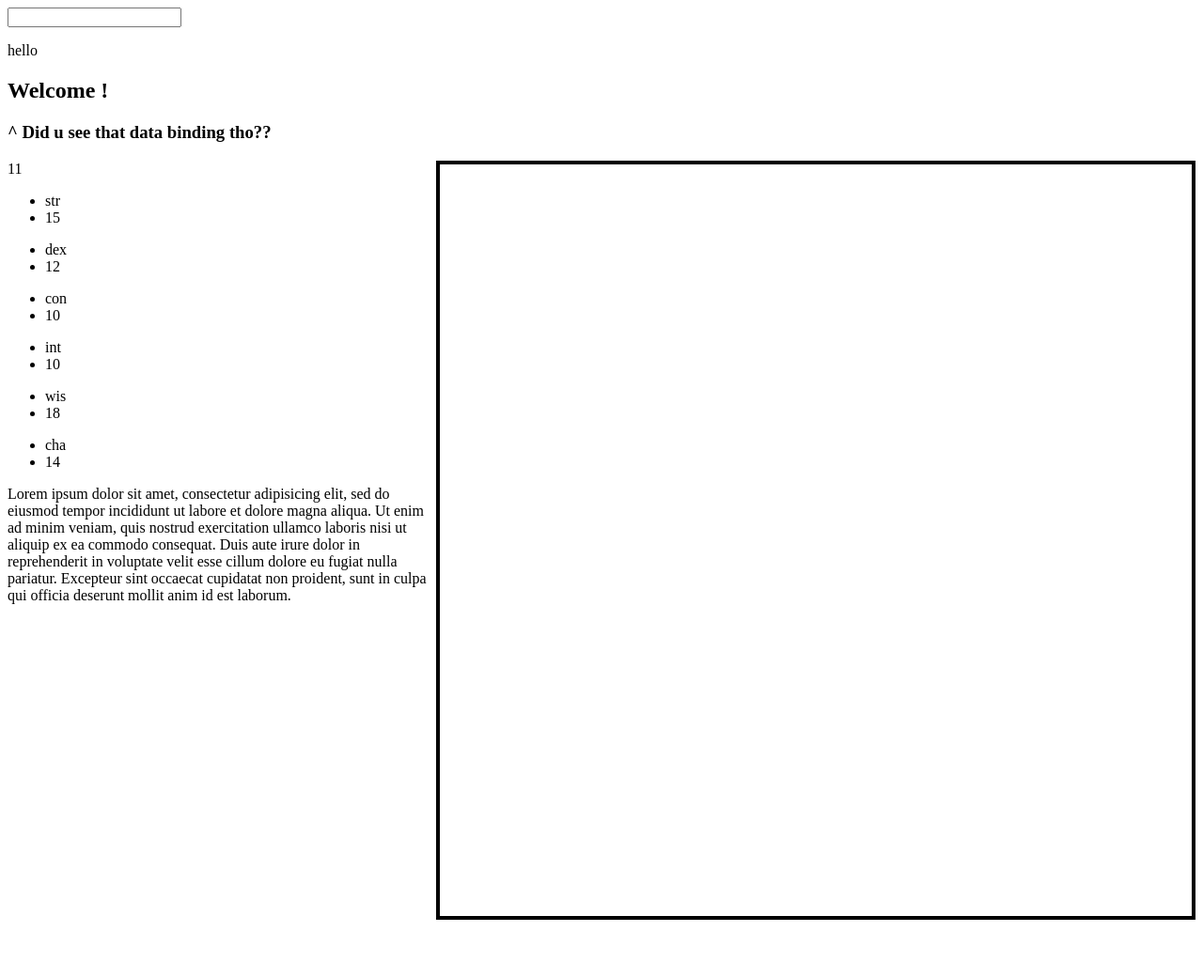
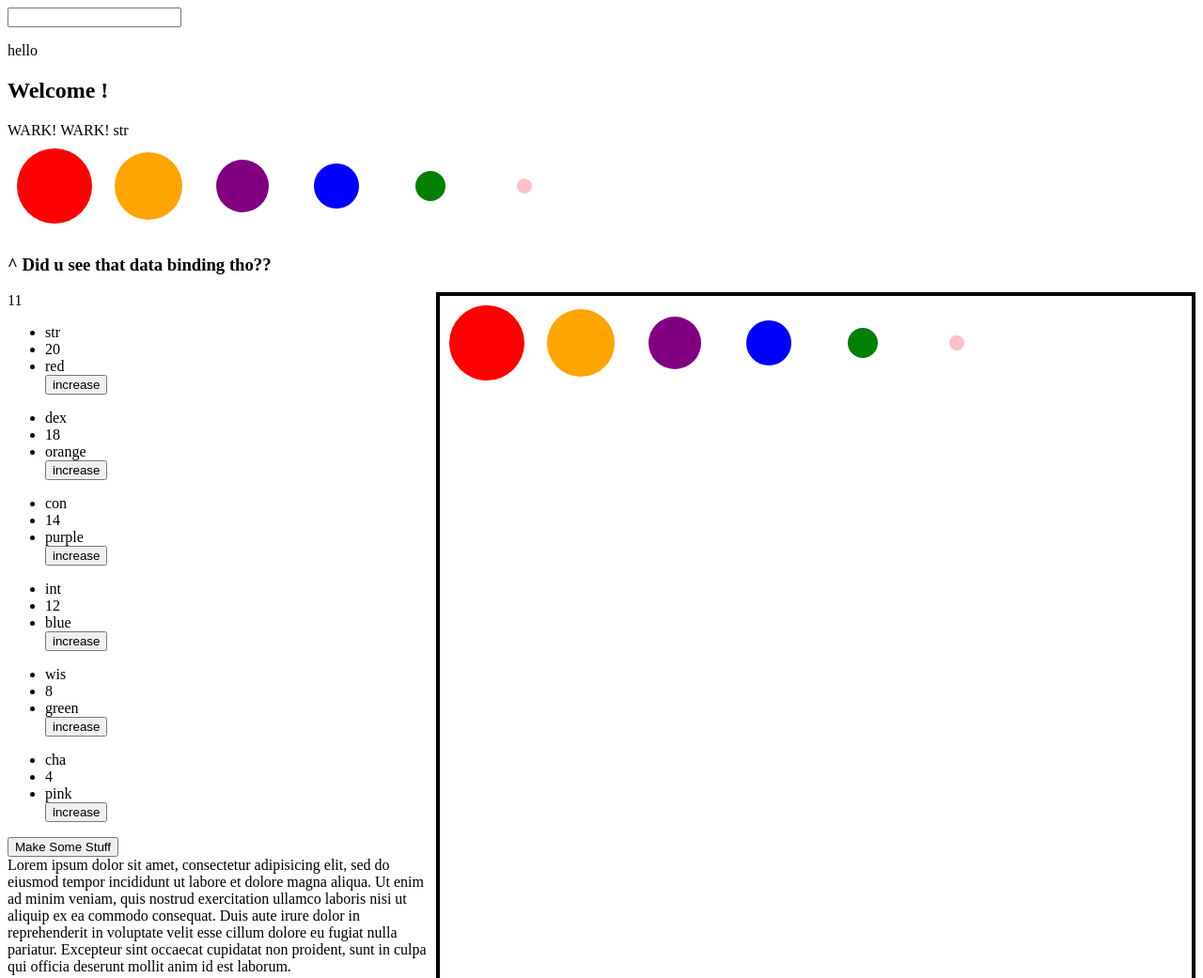
Before and after one commit to ScottBWar/colorwatch, a plain HTML site: page index.html in a window 1280 px wide. Shown: the top 1041 px of the page at 94% size. Before the commit the page ends 979 px from the top, so only its background shows below. Drawn offline with nearby package versions, Linux system fonts and the light colour scheme.

Commit message:
chart as an angular directive

```diff
--- a/controllers.js
+++ b/controllers.js
@@ -1,41 +1,143 @@
 var myApp = angular.module('myApp', []);
+
+
 
 myApp.controller('MyController', function MyController($scope, $http) {
 
 
-	 $scope.stats = [{
+    $scope.stats = [{
         'label': 'str',
-        'value': 15
+        'value': 20,
+        'color': 'red'
     }, {
         'label': 'dex',
-        'value': 12
+        'value': 18,
+        'color': 'orange'
     }, {
         'label': 'con',
-        'value': 10
+        'value': 14,
+        'color': 'purple'
     }, {
         'label': 'int',
-        'value': 10
+        'value': 12,
+        'color': 'blue'
     }, {
         'label': 'wis',
-        'value': 18
+        'value': 8,
+        'color': 'green'
     }, {
         'label': 'cha',
-        'value': 14
+        'value': 4,
+        'color': 'pink'
     }];
 
-    $scope.makeCircle =	function(stat){var bodySelection = d3.select("body");
+    $scope.makeCircle = function(stat) {
+        var bodySelection = d3.select("#blank");
 
- var svgSelection = bodySelection.append("svg")
-       .attr("width", stat.value)
-       .attr("height", stat.value);
+        var svgSelection = bodySelection.append("svg")
+            .attr("width", 100)
+            .attr("height", 100);
 
- var circleSelection = svgSelection.append("circle")
-      .attr("cx", 25)
-    .attr("cy", 25)
-     .attr("r", 25)
-    .style("fill", "purple");
-  };
+        var circleSelection = svgSelection.append("circle")
+            .attr("cx", 50)
+            .attr("cy", 50)
+            .attr("r", stat.value * 2)
+            .style("fill", stat.color);
+
+    };
+
+    $scope.increaseStat = function(stat) {
+        stat.value += 1;
+    };
 
 
 
+    $scope.makeSpectrum = function() {
+
+        for (var i = 0; i < $scope.stats.length; i++) {
+            $scope.makeCircle($scope.stats[i]);
+        }
+
+    };
+
 });
+
+myApp.directive('wark', function() {
+    return {
+        restrict: 'A',
+        // scope:false,
+        template: '<div class="wark">WARK! WARK! {{stats[0].label}} </div>'
+    };
+});
+
+myApp.directive('simpleChart', function($window) {
+    return {
+        restrict: 'EA',
+        // template: "<svg width='850' height='200'></svg>",
+        link: function(scope, elem, attrs) {
+            var dataToPlot = scope[attrs.chartData];
+
+            function drawSimpleChart() {
+                var bodySelection = d3.select(elem[0]);
+
+
+                for (var i = 0; i < dataToPlot.length; i++) {
+
+                    var svgSelection = bodySelection.append("svg")
+                    .attr("width", 100)
+                    .attr("height", 100);
+
+
+
+                    var circleSelection = svgSelection.append("circle")
+                        .attr("cx", 50)
+                        .attr("cy", 50)
+                        .attr("r", dataToPlot[i].value * 2)
+                        .style("fill", dataToPlot[i].color);
+
+                }
+
+                // var svgContainer = d3.select("body").append("svg")
+                //     .attr("width", 600)
+                //     .attr("height", 100);
+
+                // var circles = svgContainer.selectAll("circle")
+                //     .data(circleRadii)
+                //     .enter()
+                //     .append("circle")
+
+                // var circleAttributes = circles
+                //     .attr("cx", 50)
+                //     .attr("cy", 50)
+                //     .attr("r", function(d) {
+                //         return d;
+                //     }).style("fill", function(d) {
+                //         var returnColor;
+                //         if (d === 40) {
+                //             returnColor = "green";
+                //         } else if (d === 20) {
+                //             returnColor = "purple";
+                //         } else if (d === 10) {
+                //             returnColor = "red";
+                //         }
+                //         return returnColor;
+                //     });
+
+
+
+
+
+            }
+
+            drawSimpleChart();
+        }
+    };
+});
+
+// myApp.directive('circles', function() {
+//   return {
+//     restrict: 'A',
+//     // scope:false,
+//     template: '<script>makeSpectrum();</script>'
+//   };
+// });
--- a/index.html
+++ b/index.html
@@ -15,9 +15,16 @@
 
 		<p>hello</p>
 		<h2>Welcome {{name}} !</h2>
+		<div wark></div>
+
+		<div simple-chart chart-data="stats"></div>
+
+
 		<h3>^ Did u see that data binding tho??</h3>
 
 		<div id="blank" style="float:right;border:4px solid black;height:800px;width:800px;">
+
+			<div simple-chart chart-data="stats"></div>
 
 
 
@@ -28,12 +35,14 @@
 		<ul ng-repeat="stat in stats">
 		<li ng-click="makeCircle(stat)">{{stat.label}}</li>
 		<li>{{stat.value}}</li>
-		<script>
-
-   </script>
+		<li>{{stat.color}}</li>
+		<button ng-click="increaseStat(stat)">increase</button>
 
 
 		</ul>
+
+
+		<button ng-click="makeSpectrum()">Make Some Stuff</button>
 
 		</div>
 
```
